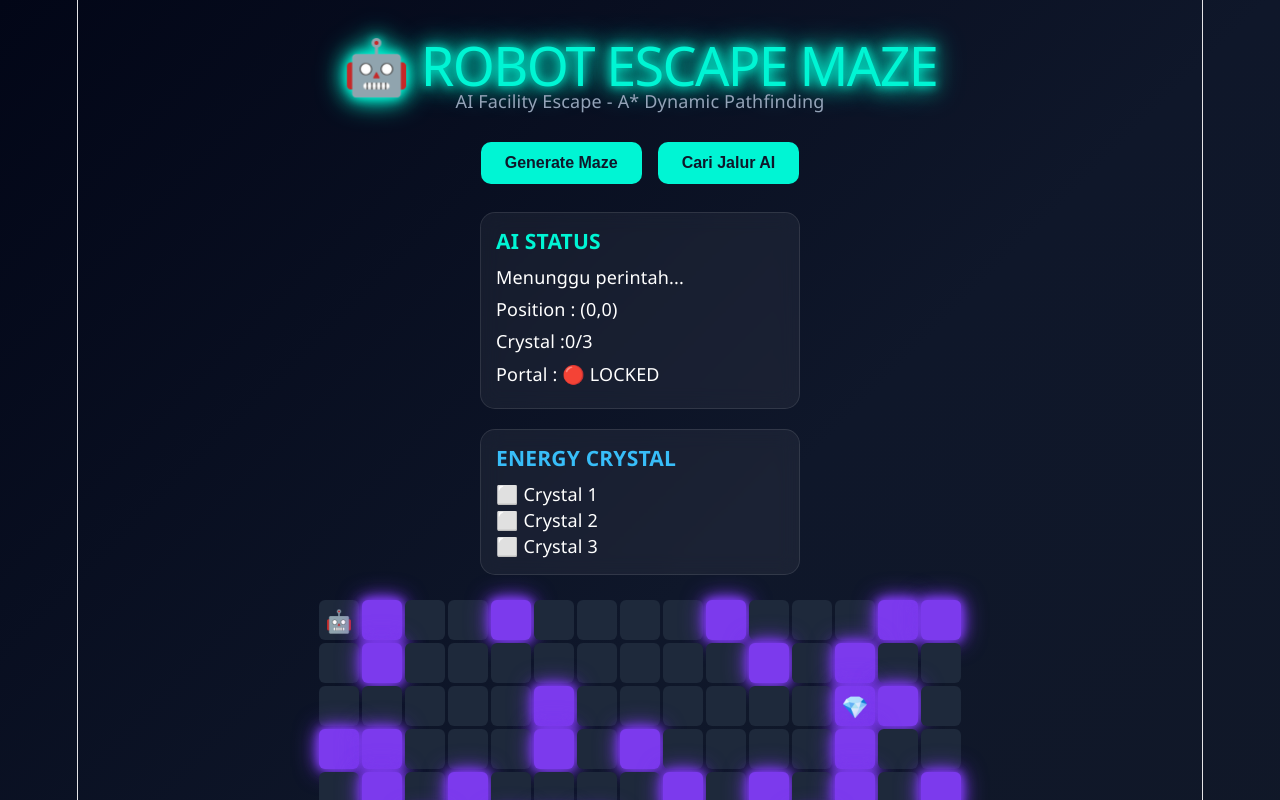
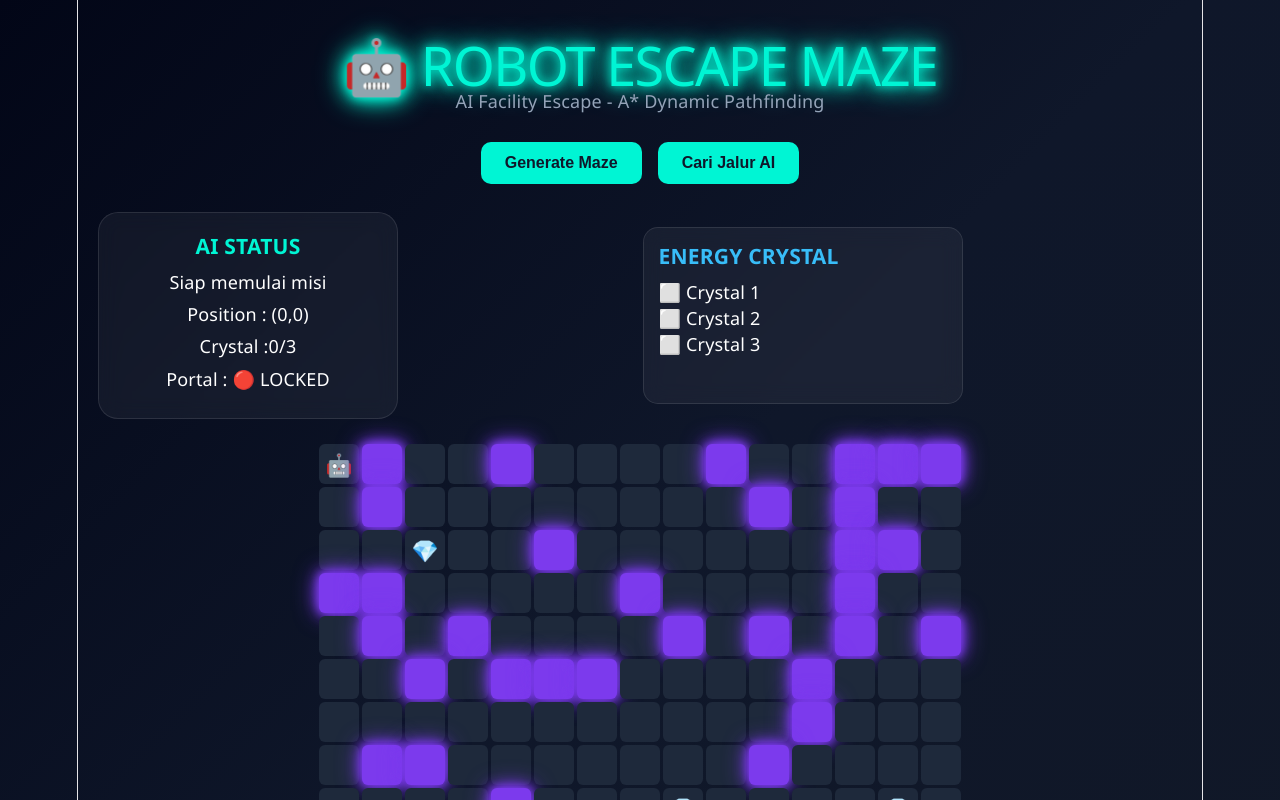
Before and after one commit to yantoo557/robot-escape-maze-ai, a React (Vite) app: page / in a window 1280 px wide. Shown: the top 800 px of the page. Built offline with nearby package versions, Linux system fonts and the light colour scheme.

Commit message:
Fix AI crystal pathfinding

```diff
--- a/src/App.css
+++ b/src/App.css
@@ -88,25 +88,21 @@ h1{
   0 0 30px #00f5d4;
 }
 
-.status-panel{
+.status-panel,
+.crystal-panel{
 
-  width:320px;
+  width:300px;
 
-  margin:20px auto;
+  background:rgba(255,255,255,0.05);
 
-  padding:15px;
+  border:1px solid rgba(255,255,255,0.1);
 
-  border-radius:15px;
+  border-radius:20px;
 
-  background:
-  rgba(255,255,255,0.05);
+  padding:20px;
 
   backdrop-filter:blur(10px);
 
-  border:
-  1px solid rgba(255,255,255,0.1);
-
-  text-align:left;
 }
 
 .status-panel h3{
@@ -273,3 +269,11 @@ h1{
     0 0 10px #f59e0b;
   }
 }
+
+.info-panels{
+  display:flex;
+  justify-content:center;
+  gap:25px;
+  margin-bottom:25px;
+  flex-wrap:wrap;
+}
--- a/src/App.jsx
+++ b/src/App.jsx
@@ -9,13 +9,15 @@ function App() {
   const ROWS = 15;
   const COLS = 15;
 
-  const INITIAL_CRYSTALS = [
+  const START = {
+    row: 0,
+    col: 0
+  };
 
-    { row: 2, col: 12 },
-    { row: 7, col: 8 },
-    { row: 10, col: 3 }
-
-  ];
+  const GOAL = {
+    row: 14,
+    col: 14
+  };
 
   const createMaze = () => {
 
@@ -36,12 +38,23 @@ function App() {
       }
 
       maze.push(row);
+
     }
 
-    maze[0][0] = "path";
-    maze[14][14] = "goal";
+    maze[
+      START.row
+    ][
+      START.col
+    ] = "path";
+
+    maze[
+      GOAL.row
+    ][
+      GOAL.col
+    ] = "goal";
 
     return maze;
+
   };
 
   const createValidMaze = () => {
@@ -55,62 +68,172 @@ function App() {
 
       path = findPath(
         maze,
-        { row: 0, col: 0 },
-        { row: 14, col: 14 }
+        START,
+        GOAL
       );
 
-    } while (path.length === 0);
+    } while (
+      path.length === 0
+    );
 
     return maze;
+
   };
 
-  const [maze, setMaze] =
-    useState(createValidMaze());
+const generateCrystals = (maze) => {
 
-  const [robotPos, setRobotPos] =
-    useState({
-      row: 0,
-      col: 0
+  const crystals = [];
+
+  while (crystals.length < 3) {
+
+    const row =
+      Math.floor(Math.random() * 15);
+
+    const col =
+      Math.floor(Math.random() * 15);
+
+    if (
+      maze[row][col] !== "path"
+    ) continue;
+
+    if (
+      row === 0 &&
+      col === 0
+    ) continue;
+
+    if (
+      row === 14 &&
+      col === 14
+    ) continue;
+
+    const reachable =
+      findPath(
+        maze,
+        { row: 0, col: 0 },
+        { row, col }
+      );
+
+    if (
+      reachable.length === 0
+    ) continue;
+
+    const exists =
+      crystals.some(
+        crystal =>
+          crystal.row === row &&
+          crystal.col === col
+      );
+
+    if (!exists) {
+
+      crystals.push({
+        row,
+        col
       });
 
-  const [crystals] =
-    useState(INITIAL_CRYSTALS);
+    }
+  }
+
+  return crystals;
+};
+
+  const initialMaze =
+    createValidMaze();
+
+  const [maze, setMaze] =
+    useState(
+      initialMaze
+    );
+
+  const [
+    crystals,
+    setCrystals
+  ] = useState(
+    generateCrystals(
+      initialMaze
+    )
+  );
 
   const [
     collectedCrystals,
     setCollectedCrystals
   ] = useState([]);
 
-  const [status, setStatus] =
-    useState(
-      "Menunggu perintah..."
+  const [
+    robotPos,
+    setRobotPos
+  ] = useState(
+    START
   );
 
-  const [isMoving, setIsMoving] =
-    useState(false);
+  const [
+    status,
+    setStatus
+  ] = useState(
+    "Siap memulai misi"
+  );
 
-  const [portalUnlocked,
+  const [
+    portalUnlocked,
     setPortalUnlocked
   ] = useState(false);
 
+  const [
+    isMoving,
+    setIsMoving
+  ] = useState(false);
+
+    const resetRoutes = (
+    currentMaze
+  ) => {
+
+    return currentMaze.map(
+      row =>
+
+        row.map(
+          cell =>
+
+            cell === "route"
+              ? "path"
+              : cell
+        )
+    );
+
+  };
+
 const generateMaze = () => {
+
+  const newMaze =
+    createValidMaze();
+
+  const newCrystals =
+    generateCrystals(
+      newMaze
+    );
+
+  setMaze(newMaze);
+
+  setCrystals(
+    newCrystals
+  );
+
+  setCollectedCrystals(
+    []
+  );
+
+  setPortalUnlocked(
+    false
+  );
 
   setRobotPos({
     row: 0,
     col: 0
   });
 
-    setCollectedCrystals([]);
-
-    setPortalUnlocked(false);
-
   setStatus(
     "Labirin baru dibuat"
   );
 
-    setMaze(
-      createValidMaze()
-    );
 };
 
   const collectCrystal = (
@@ -122,6 +245,7 @@ function App() {
     crystals.find(
 
       c =>
+
         c.row === row &&
         c.col === col
 
@@ -134,13 +258,17 @@ function App() {
     collectedCrystals.some(
 
       c =>
+
         c.row === row &&
         c.col === col
 
     );
 
-    if (alreadyCollected)
+  if (
+    alreadyCollected
+  ) {
     return;
+  }
 
   const updated = [
 
@@ -154,17 +282,124 @@ function App() {
   );
 
   if (
-      updated.length ===
+    updated.length >=
     crystals.length
   ) {
 
-      setPortalUnlocked(true);
+    setPortalUnlocked(
+      true
+    );
 
     setStatus(
       "Portal berhasil dibuka!"
     );
 
   }
+
+};
+
+  const getNextTarget =
+    () => {
+
+const remainingCrystals =
+  crystals.filter(
+
+    crystal =>
+
+      !collectedCrystals.some(
+
+        collected =>
+
+          collected.row === crystal.row &&
+          collected.col === crystal.col
+
+      )
+
+  );
+
+  let nearestCrystal = null;
+let shortestDistance = Infinity;
+
+remainingCrystals.forEach(
+  crystal => {
+
+    const distance =
+
+      Math.abs(
+        crystal.row -
+        robotPos.row
+      ) +
+
+      Math.abs(
+        crystal.col -
+        robotPos.col
+      );
+
+    if (
+      distance <
+      shortestDistance
+    ) {
+
+      shortestDistance =
+        distance;
+
+      nearestCrystal =
+        crystal;
+
+    }
+
+  }
+);
+
+target = {
+
+  row:
+    nearestCrystal.row,
+
+  col:
+    nearestCrystal.col
+
+};
+
+    if (
+      remainingCrystal
+    ) {
+
+      return {
+
+        row:
+          remainingCrystal.row,
+
+        col:
+          remainingCrystal.col,
+
+        type:
+          "crystal"
+
+      };
+
+    }
+
+    if (
+      portalUnlocked
+    ) {
+
+      return {
+
+        row:
+          GOAL.row,
+
+        col:
+          GOAL.col,
+
+        type:
+          "portal"
+
+      };
+
+    }
+
+    return null;
 
   };
 
@@ -185,8 +420,16 @@ function App() {
         setIsMoving(false);
 
 setStatus(
-          "Perjalanan selesai"
+  "Target tercapai"
 );
+
+setTimeout(() => {
+
+  setStatus(
+    "Klik Cari Jalur AI"
+  );
+
+}, 500);
 
 return;
       }
@@ -213,6 +456,12 @@ function App() {
   };
 
   const searchPath = () => {
+    console.log(
+  "Robot sekarang:",
+  robotPos
+);
+
+if (isMoving) return;
 
     setStatus(
       "AI sedang menghitung jalur..."
@@ -220,8 +469,8 @@ function App() {
 
     let target;
 
-    const remainingCrystal =
-      crystals.find(
+const remainingCrystals =
+  crystals.filter(
 
     crystal =>
 
@@ -236,15 +485,47 @@ function App() {
 
   );
 
-    if (remainingCrystal) {
+let nearestCrystal = null;
+let shortestPath = Infinity;
+
+remainingCrystals.forEach(
+  crystal => {
+
+    const testPath =
+      findPath(
+        maze,
+        robotPos,
+        {
+          row: crystal.row,
+          col: crystal.col
+        }
+      );
+
+    if (
+      testPath.length > 0 &&
+      testPath.length < shortestPath
+    ) {
+
+      shortestPath =
+        testPath.length;
+
+      nearestCrystal =
+        crystal;
+
+    }
+
+  }
+);
+
+if (nearestCrystal) {
 
       target = {
 
         row:
-          remainingCrystal.row,
+          nearestCrystal.row,
 
         col:
-          remainingCrystal.col
+          nearestCrystal.col
 
       };
 
@@ -346,7 +627,7 @@ function App() {
 
         for (
           let i = 0;
-            i < 4;
+          i < 2;
           i++
         ) {
 
@@ -366,8 +647,8 @@ function App() {
           ) continue;
 
           if (
-              r === 14 &&
-              c === 14
+            Math.abs(r - 14) <= 1 &&
+            Math.abs(c - 14) <= 1
           ) continue;
 
           const isCrystal =
@@ -446,13 +727,13 @@ function App() {
 
       </div>
 
+      <div className="info-panels">
+
   <div className="status-panel">
 
     <h3>AI STATUS</h3>
 
-        <p>
-          {status}
-        </p>
+    <p>{status}</p>
 
     <p>
       Position :
@@ -468,38 +749,29 @@ function App() {
     </p>
 
     <p>
-
       Portal :
-
       {
         portalUnlocked
           ? " 🟢 UNLOCKED"
           : " 🔴 LOCKED"
       }
-
     </p>
 
   </div>
 
   <div className="crystal-panel">
 
-        <h3>
-          ENERGY CRYSTAL
-        </h3>
+    <h3>ENERGY CRYSTAL</h3>
 
     {
-
       crystals.map(
-            (crystal, index) => {
+        (crystal,index)=>{
 
           const collected =
             collectedCrystals.some(
-
               c =>
-
                 c.row === crystal.row &&
                 c.col === crystal.col
-
             );
 
           return (
@@ -513,7 +785,7 @@ function App() {
               }
 
               {" "}
-                  Crystal {index + 1}
+              Crystal {index+1}
 
             </p>
 
@@ -521,8 +793,9 @@ function App() {
 
         }
       )
+    }
 
-        }
+  </div>
 
 </div>
 
```
Lines whose indentation alone changed are shown as unchanged.
